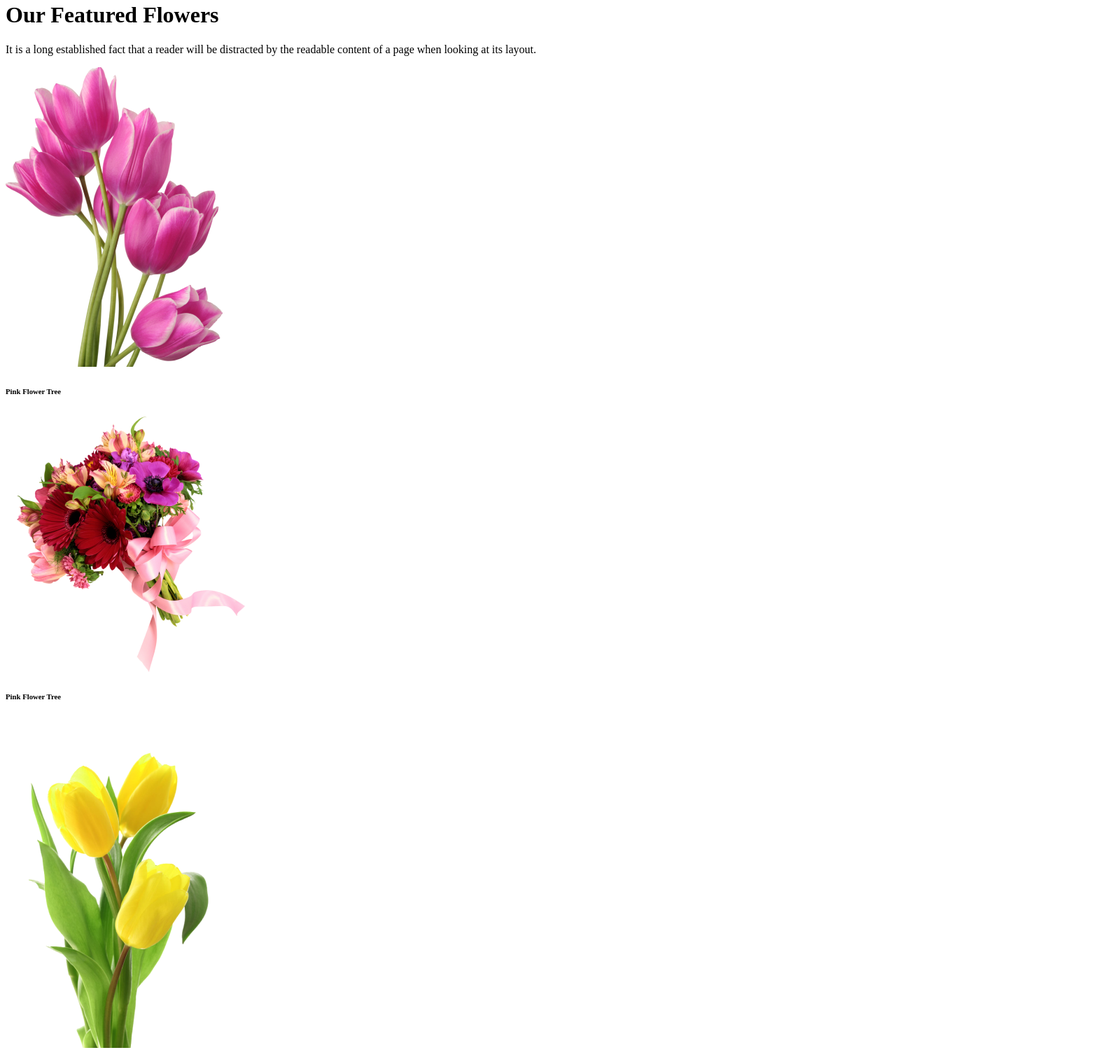
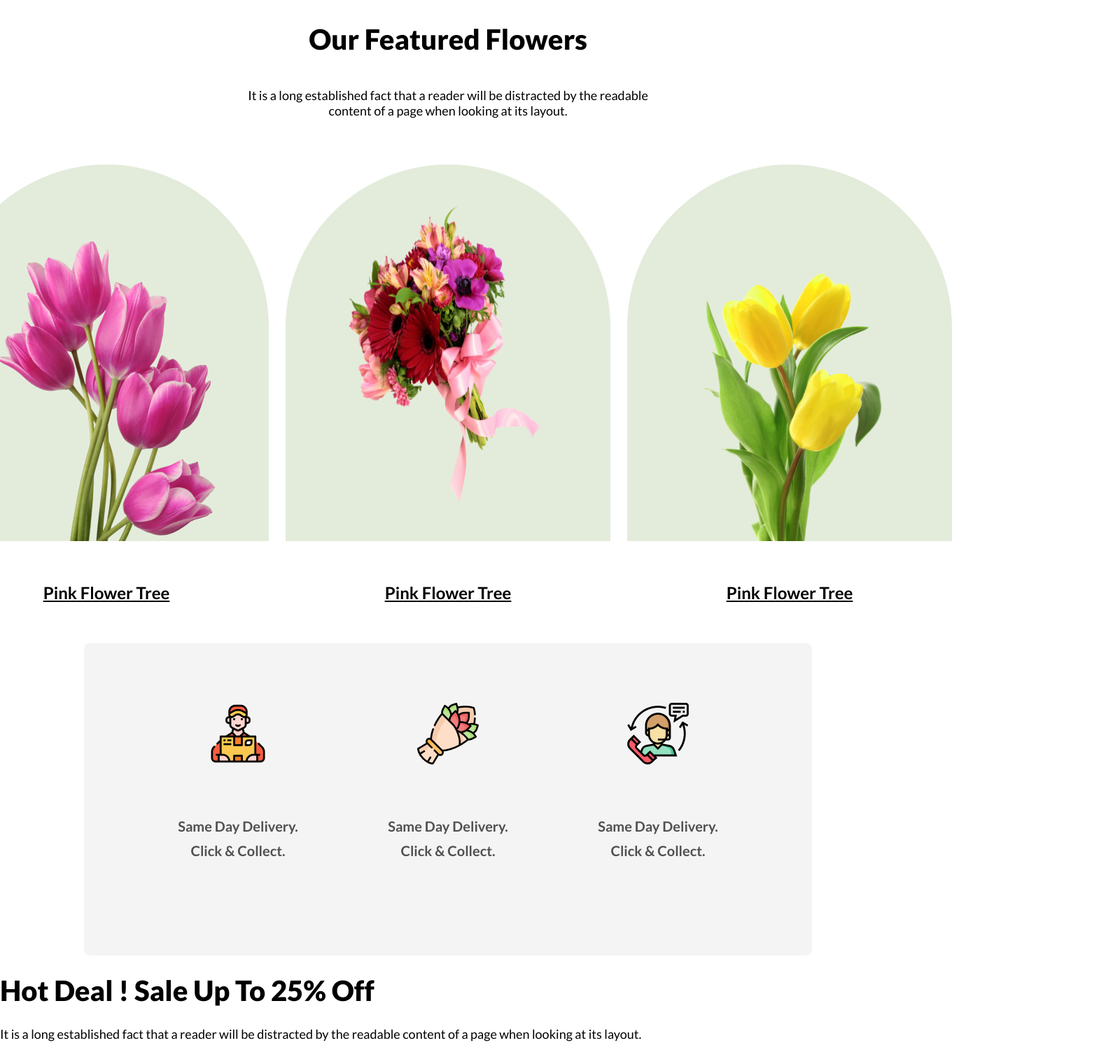
Before and after one commit to sahid013/flower-shop-assignement, a plain HTML site: page html/index.html in a window 1280 px wide. Shown: the part 975-2475 px from the top of the page at 70% size, 1600 px wide, since content can reach past the window. Drawn offline with Linux system fonts and the light colour scheme; files whose address does not match are found by name.

Commit message:
featured section design completed

```diff
--- a/css/styles.css
+++ b/css/styles.css
@@ -0,0 +1,187 @@
+body {
+   font-family: 'Lato', sans-serif;
+   margin:0px;
+}
+
+/* Common classes */
+.text-80px-800{
+    font-size: 65px;
+    font-style: normal;
+    font-weight: 900;
+    line-height: normal;
+}
+
+.text-18px-400 {
+    font-size: 18px;
+    font-style: normal;
+    font-weight: 400;
+}
+
+.text-20px-700 {
+    font-size: 20px;
+    font-weight: 700;
+    font-style: normal;
+}
+
+.text-40px-800 {
+    font-size: 40px;
+    font-weight: 900;
+}
+.text-24px-700 {
+    font-size: 24px;
+    font-weight: 700;
+    text-decoration: underline;
+    line-height: 35px;
+}
+
+.text-24px-600 {
+    font-size: 20px;
+    font-weight: 600;
+    line-height: 35px;
+    text-align: center;
+
+    color: rgba(39, 39, 39, 0.80);
+}
+
+.text-grey {
+    color: rgba(39, 39, 39, 0.60);
+}
+
+.primary-btn {
+    padding: 20px 43px;
+    border-radius: 8px;
+    background: #E55473;
+    font-size: 20px;
+    font-weight: 700;
+    color: white;
+    border: none;
+}
+
+
+/* Hero section */
+.hero {
+    display: inline-flex;
+    align-items: center;
+    gap: 97px;
+    padding-left: 120px;
+    padding-right: 120px;
+    padding-top: 50px;
+    background: rgba(229, 84, 115, 0.10);
+}
+.hero-left {
+    max-width: 708px;
+}
+
+.hero-right {
+    width: 635px;
+    height: 800px;
+}
+
+.hero > .hero-left > h1 {
+    margin-bottom: 32px;
+}
+.hero > .hero-left > p {
+    margin-bottom: 32px;
+}
+
+/* Our featured Flowers */
+
+.featured-flower {
+    display: flex;
+    flex-direction: column;
+    justify-content: center;
+    align-items: center;
+}
+
+.featured-header {
+    max-width: 594px;
+    display: inline-flex;
+    flex-direction: column;
+    justify-content: center;
+    align-items: center;
+    margin-top:130px;
+}
+
+
+.featured-header > p {
+    text-align: center;
+}
+
+.featured-main > .left-flower {
+    display: flex;
+    flex-direction: column;
+    justify-content: center;
+    align-items: center;
+}
+
+.featured-main  img {
+    width: 310px;
+    height: 428px;
+
+}
+.featured-main > .middle-flower > img {
+    width: 370px;
+    height: 370px;
+}
+.featured-main > .right-flower > img {
+    width: 314px;
+    height: 471px;
+}
+
+.flower-img {
+    border-radius: 300px 300px 0px 0px;
+    background: rgba(71, 125, 17, 0.15);
+    width: 464px;
+    height: 538px;
+    display: flex;
+    align-items: last baseline;
+    justify-content: center;
+}
+.flower-img-mid {
+    border-radius: 300px 300px 0px 0px;
+    background: rgba(71, 125, 17, 0.15);
+    width: 464px;
+    height: 538px;
+    display: flex;
+    align-items: center;
+    justify-content: center;
+}
+
+.featured-main {
+    display: flex;
+    gap:24px;
+    justify-content: cetner;
+    align-items: center;
+    padding-left: 240px;
+    padding-right: 240px;
+}
+.featured-header {
+    margin-bottom: 48px;
+}
+
+/* our feature footer */
+.featured-footer {
+    display: flex;
+    justify-content: center;
+    gap: 100px;
+    align-items: center;
+
+    border-radius: 8px;
+    background: rgba(39, 39, 39, 0.05);
+    margin-left: 120px;
+    margin-right: 120px;
+    padding: 85px 120px
+
+
+}
+.our-feature {
+    display: flex;
+    flex-direction: column;
+    justify-content: center;
+    align-items: center;
+
+}
+
+.our-feature img {
+    margin-bottom: 24px;
+}
--- a/html/index.html
+++ b/html/index.html
@@ -3,6 +3,10 @@
 <head>
     <meta charset="UTF-8">
     <meta name="viewport" content="width=device-width, initial-scale=1.0">
+    <link rel="preconnect" href="https://fonts.googleapis.com">
+    <link rel="preconnect" href="https://fonts.gstatic.com" crossorigin>
+    <link href="https://fonts.googleapis.com/css2?family=Lato:wght@400;700;900&display=swap" rel="stylesheet">
+    <link rel="stylesheet" href="../css/styles.css">
     <title>Online Flower Shop</title>
 </head>
 <body>
@@ -14,7 +18,7 @@
                 <h1 class="text-80px-800">
                     Let's make beautiful flowers a part of your life.
                 </h1>
-                <p class="text-18px-400">
+                <p class="text-18px-400 text-gre">
                     It is a long established fact that a reader will be distracted by the readable content of a page when looking at its layout. The point of using Lorem Ipsum is that it has a more-or-less normal distribution of letters.
                 </p>
                 <button class="primary-btn">Shop now</button>
@@ -35,16 +39,28 @@
             </p>
         </header>
         <main class="featured-main">
-                <div class="left-flower">
-                    <img src="../images/featured1.png" alt="Pink flower Tree">
+                <div class="left-flower featured-flower">
+                    <div class="flower-img">
+                        <img src="../images/featured1.png" alt="Pink flower Tree" class="fet-flower">
+
+                    </div>
+
                     <h6 class="text-24px-700">Pink Flower Tree</h6>
                 </div>
-                <div class="middle-flower">
-                    <img src="../images/featured2.png" alt="Pink flower Tree">
+                <div class="middle-flower featured-flower">
+
+                    <div class="flower-img-mid">
+                        <img src="../images/featured2.png" alt="Pink flower Tree"class="fet-flower">
+                    </div>
+
                     <h6 class="text-24px-700">Pink Flower Tree</h6>
                 </div>
-                <div class="right-flower">
-                    <img src="../images/featured3.png" alt="Pink flower Tree">
+                <div class="right-flower featured-flower">
+
+                    <div class="flower-img">
+                        <img src="../images/featured3.png" alt="Pink flower Tree"class="fet-flower" >
+                    </div>
+
                     <h6 class="text-24px-700">Pink Flower Tree</h6>
                 </div>
         </main>
@@ -58,7 +74,7 @@
                 <h6 class="text-24px-600">Same Day Delivery. Click & Collect.</h6>
             </div>
             <div class="our-feature">
-                <img src="../images/7 support.png.png" alt="Quick Delivery">
+                <img src="../images/quick support.png" alt="Quick Delivery">
                 <h6 class="text-24px-600">Same Day Delivery. Click & Collect.</h6>
             </div>
         </footer>
```
Also changed, not shown: images/quick support.png (renamed from images/7 support.png).
